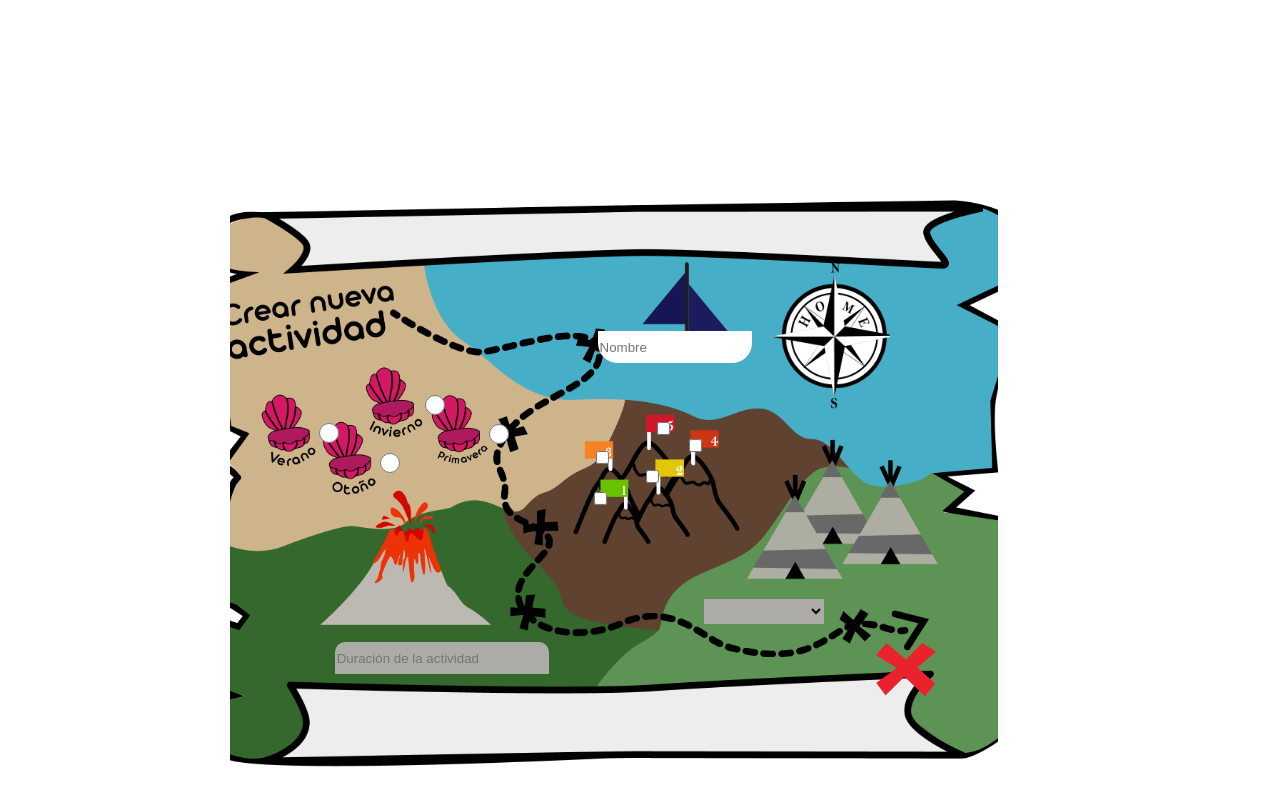
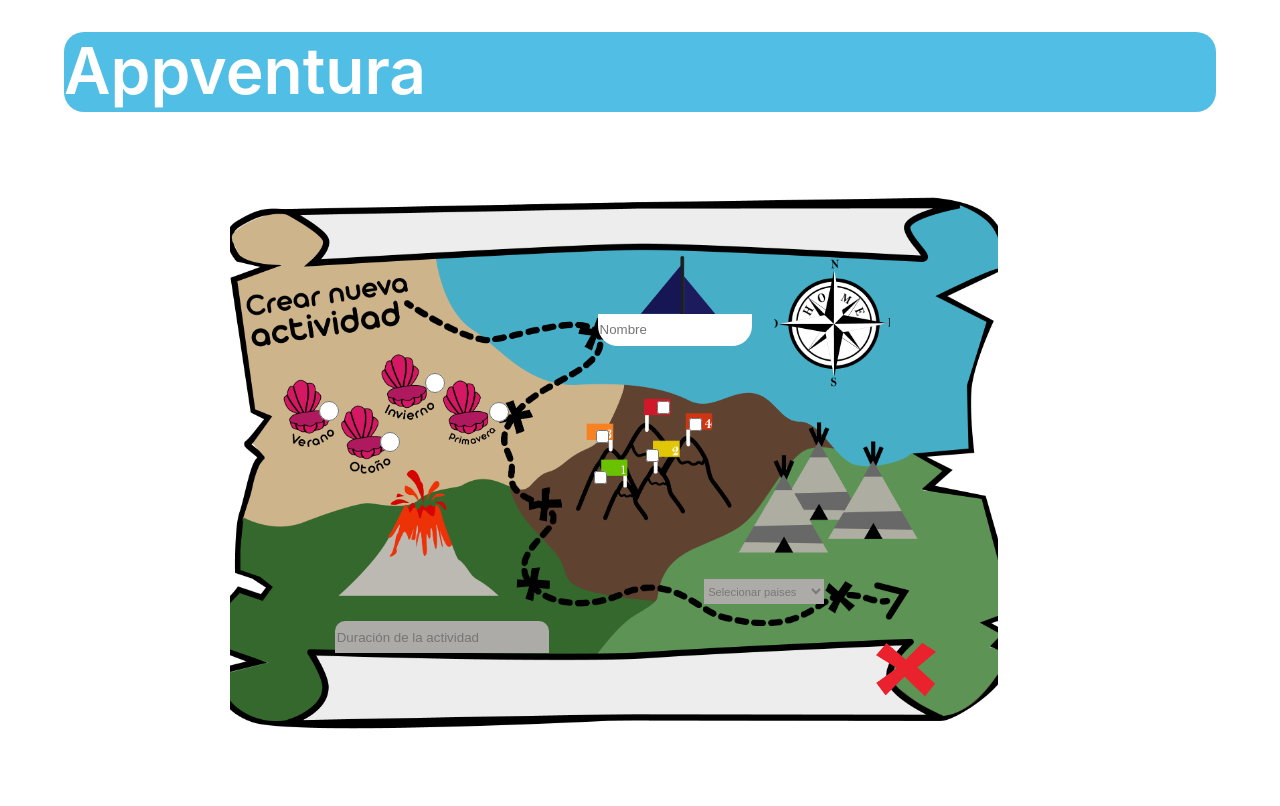
Before and after one commit to pazzitta/country.app, a React (Create React App) app in the folder client/: page /create in a window 1280 px wide. Shown: the top 806 px of the page. Built offline with nearby package versions, Linux system fonts and the light colour scheme.

Commit message:
Form in process

```diff
--- a/client/src/Components/Create/form.jsx
+++ b/client/src/Components/Create/form.jsx
@@ -1,22 +1,41 @@
-import React from "react";
+import React, {useState} from "react";
 import { Link } from "react-router-dom";
-import './newActivity.css'
+import './newActivity.css';
+import { useHistory } from "react-router-dom";
 
-//importar todas las acciones y funciones de estado
+//importar todas las acciones (get/activity and allConutries) y funciones de estado
+
+export function validate (input) {
+    let errors = {};
+}
+
 
 export default function Form () {
+
+const [errors, setErrors] = useState ({})
+
+const [input, setInput] = useState({
+    name: '',
+    duration: '',
+    countries: [],
+
+    // faltan difficulty, season
+
+
+})
+
+
     return (
         <div>
-
-
 
             <div >
             <form  className="boxForm">
 
                <div>
-                  <input autoComplete="off" className="nombreForm" type= "text" name="Nombre" placeholder="Nombre"/>
+                  <input autoComplete="off" className="nombreForm" type= "text" name="name" placeholder="Nombre"/>
                </div>
                {/* para desavilitar y habilitar estos hay que usas estados */}
+               {/* ¿cómo hago que estos (radio y checkbox) esten dentro de un "name" en el input y demás? ya que son solo elementos de lectura? */}
                <div className="estacionesForm">
                    <input className="estVer" type="radio" name ='Verano'/>
                    <input className="estOto" type="radio" name="Otoño"/>
@@ -34,11 +53,13 @@ export default function Form () {
                </div>
 
                <div >
-                  <input className="duracionForm" autoComplete="off" type= "text" name='Duracion' placeholder="Duración de la actividad"/>
+                  <input className="duracionForm" autoComplete="off" type= "text" name='duration' placeholder="Duración de la actividad"/>
                </div>
 
                <div>
-                   <select className="selectForm">Selecionar paises</select>
+                   <select className="selectForm">
+                      <option disabled selected>Selecionar paises</option>
+                   </select>
                </div>
 
                <button type='submit' className="botonCreateD"></button>
--- a/client/src/Components/Create/newActivity.css
+++ b/client/src/Components/Create/newActivity.css
@@ -4,12 +4,12 @@
  background-image: url('../../../public/imagenes/Pagina/boton.home.png');
  background-repeat:no-repeat;
  background-color: transparent;
- height: 23vh;
+ height: 20vh;
  width: 9vw;
  background-size: cover;
  background-position:center;
  border: none;
- bottom: 50vh;
+ bottom: 55vh;
  left: 15vw;
  cursor: url("../../../public/imagenes/Pagina/cursor.pointer2.png"),pointer;
 }
@@ -36,16 +36,16 @@
     background-repeat: no-repeat;
     background-size: cover;
     background-position: center;
-    height: 80vh;
+    height: 75vh;
     width: 60vw;
-    top: 20vh;
+    top: 10vh;
     left: 18vw;
 }
 
 /* Nombre */
 .nombreForm {
     position: relative;
-    top: 21.4vh;
+    top: 19.2vh;
     left: 4.7vw;
     width: 150px;
     height: 30px;
@@ -57,7 +57,7 @@
 /* Duración */
 .duracionForm {
    position: relative;
-   top: 50.4vh;
+   top: 47.8vh;
    right: 13.49vw;
    width: 210px;
    height: 30px;
@@ -70,7 +70,7 @@
 /* Estaciones */
 .estacionesForm {
     position: relative;
-    top: 30vh;
+    top: 27.3vh;
     right: 18vw;
 }
 
@@ -108,7 +108,7 @@
 /* Dificultad */
 .dificultadForm{
     position: relative;
-    top: 30vh;
+    top: 27.4vh;
     left: 3vw;
 }
 
@@ -141,10 +141,14 @@
 /* select */
 .selectForm{
     position: relative;
-    top: 41vh;
+    top: 38.5vh;
     left: 11.7vw;
     width: 120px;
     height: 25px;
     background-color: rgb(173, 171, 168);
     border: none;
+    color: rgb(120, 120, 120);
+    font-style: Trebuchet;
+    font-weight: 500;
+    font-size: 0.7rem;
 }
--- a/client/src/Components/LandingPage/landing.jsx
+++ b/client/src/Components/LandingPage/landing.jsx
@@ -1,6 +1,8 @@
 import React from "react";
 import {Link} from "react-router-dom";
 import './landing.css';
+
+//tengo que cambiar la imagen que tienen un error de ortografía
 
 export default function LandingPage () {
   return (
--- a/client/src/Components/NavBar/Barra/barra.css
+++ b/client/src/Components/NavBar/Barra/barra.css
@@ -0,0 +1,25 @@
+.sinLinea{
+    text-decoration: none;
+}
+.boxAppventura{
+    position: relative;
+    top: 4vh;
+    left: 5vw;
+    background-color: rgb(81, 190, 229);
+    width: 90%;
+    height: 10vh;
+    border-radius: 20px;
+
+}
+
+.nameAppventura{
+    position: relative;
+    /* background-color: rgb(44, 163, 163); */
+    width: 25%;
+    height: 10vh;
+    border-radius: 20px;
+    color: rgb(255, 255, 255);
+    font-style: Trebuchet;
+    font-weight: 600;
+    font-size: 4rem;
+}
--- a/client/src/Components/NavBar/Barra/barra.jsx
+++ b/client/src/Components/NavBar/Barra/barra.jsx
@@ -4,8 +4,10 @@ import './barra.css'
 
 export default function BarraRutas () {
     return (
-    <div>
-
+    <div className="boxAppventura">
+       <Link to='/home' id="click" className="sinLinea">
+          <div className="nameAppventura">Appventura</div>
+       </Link>
     </div>
     );
 }
```
